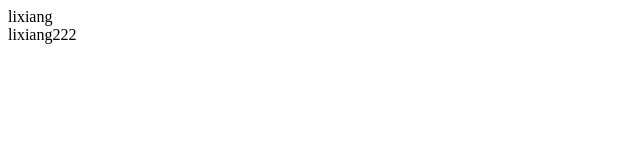
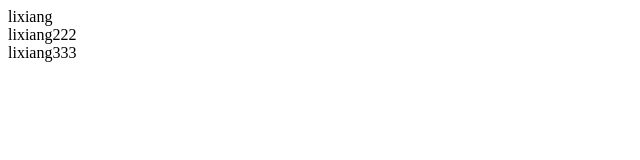
Before and after one commit to xiang-haha/gmall0909, a plain HTML site: page src/index.html in a window 1280 px wide. Shown: the whole page, without its empty margins (0-640 px from the left). Drawn offline with Linux system fonts and the light colour scheme.

Commit message:
commit 3

```diff
--- a/src/index.html
+++ b/src/index.html
@@ -7,5 +7,6 @@
 <body>
     <div>lixiang</div>
     <div>lixiang222</div>
+    <div>lixiang333</div>
 </body>
 </html>
```
